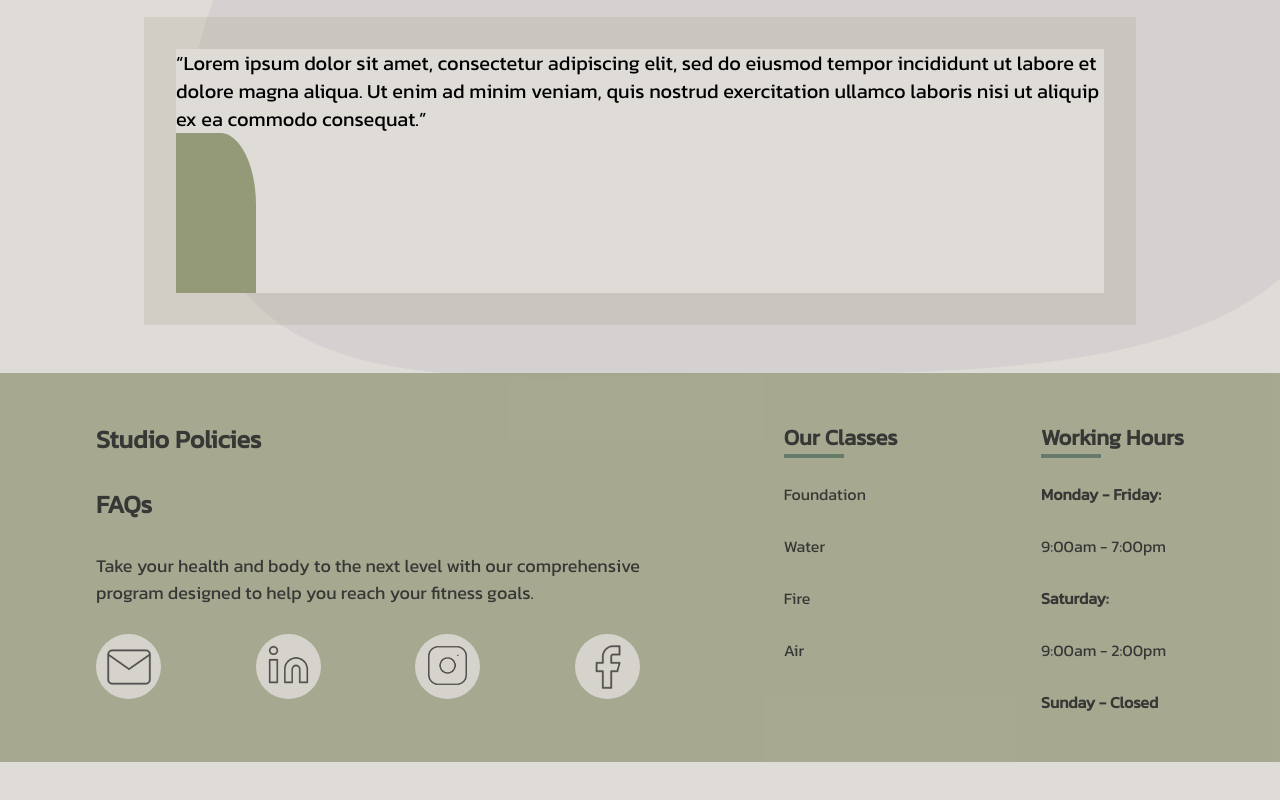
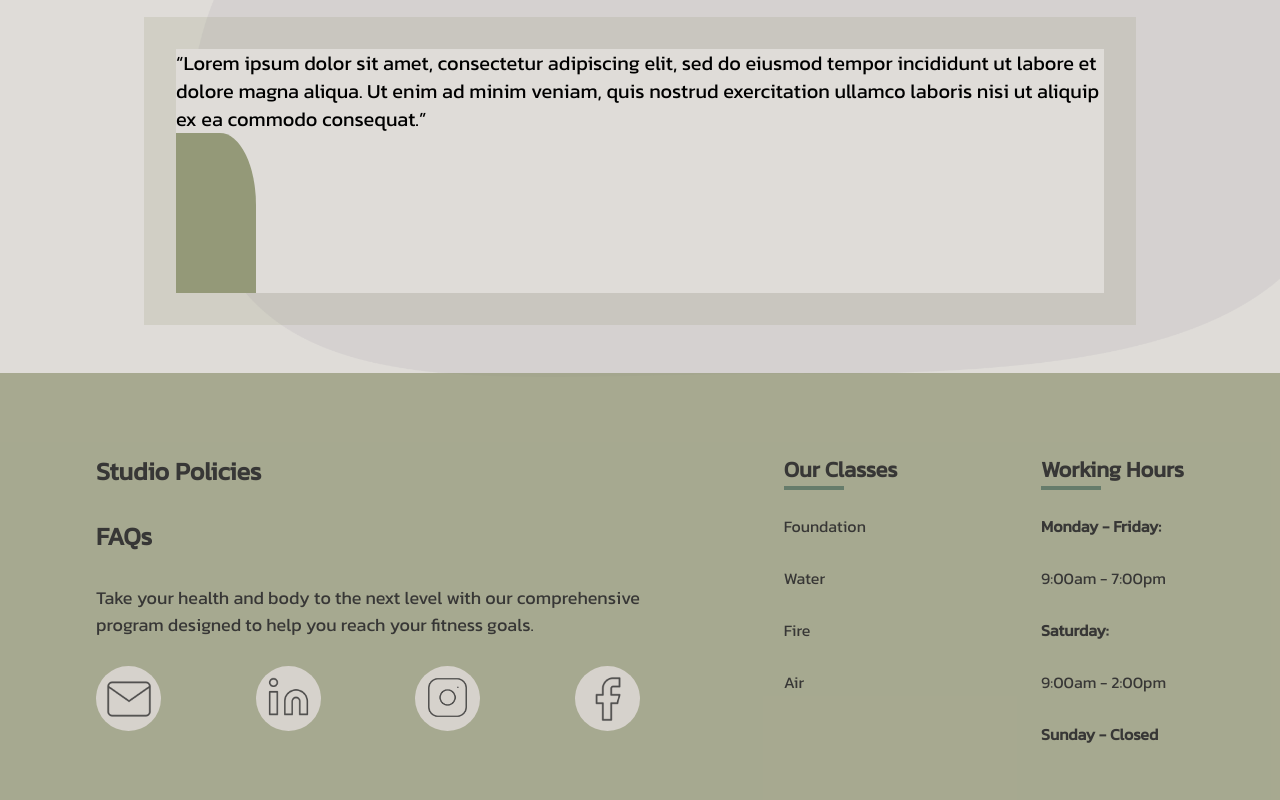
Before and after one commit to Carlie16604/Elevate, a React (Vite) app: page / in a window 1280 px wide. Shown: the part 3623-4423 px from the top of the page. Before the commit the page ends 4385 px from the top, so only its background shows below. Built offline with nearby package versions, Linux system fonts and the light colour scheme.

Commit message:
fixed padding

```diff
--- a/src/pages/Components/Footer.jsx
+++ b/src/pages/Components/Footer.jsx
@@ -7,7 +7,7 @@ import Mail from '../../assets/Reviews/Mail.png';
 const Footer = () => {
     return (
         <>
-            <div className='bg-[#949978] opacity-[75%] z-[-1] py-[3rem] w-screen'>
+            <div className='bg-[#949978] opacity-[75%] z-[-1] py-[5rem] w-screen'>
                 <div className='container px-8'>
                     <div className='flex justify-between min620:flex-col min620:items-center min620:text-center min620:gap-[5rem]'>
                         <div className='flex flex-col w-[50%] gap-7'>
```
